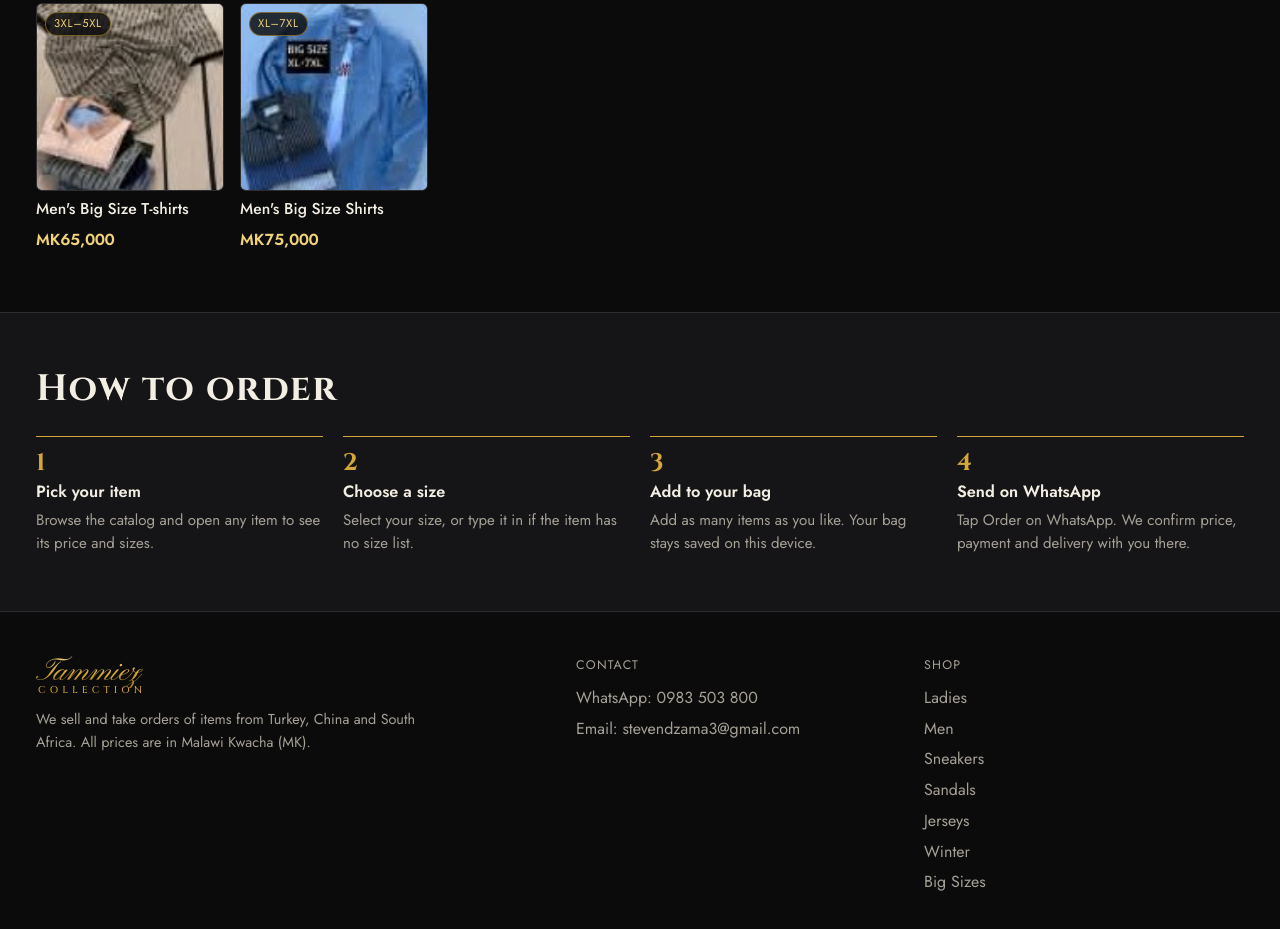
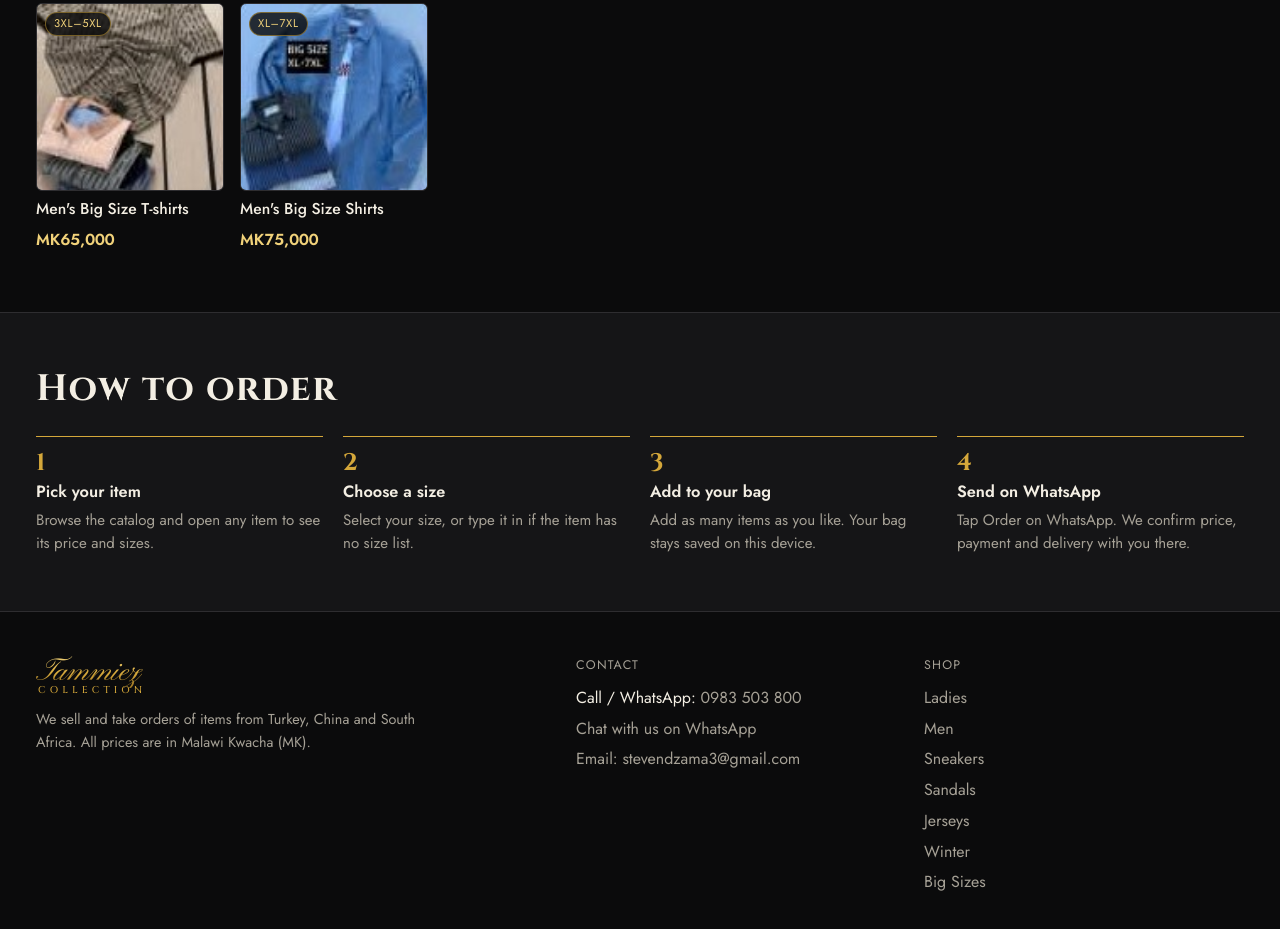
Before and after one commit to Sdzama3/tammiez-site, a plain HTML site: page index.html in a window 1280 px wide. Shown: the part 1776-2705 px from the top of the page. Drawn offline with Linux system fonts and the light colour scheme.

Commit message:
Add files via upload

```diff
--- a/index.html
+++ b/index.html
@@ -264,7 +264,7 @@ dialog::backdrop { background: rgba(0,0,0,.7); }
     </div>
     <div>
       <p class="label">Contact</p>
-      <ul><li id="waFoot"></li><li id="emailFoot"></li></ul>
+      <ul><li id="waFoot"></li><li id="waChat"></li><li id="emailFoot"></li></ul>
     </div>
     <div>
       <p class="label">Shop</p>
@@ -376,12 +376,18 @@ function applySettings() {
     notice.forEach(t => { const s = document.createElement("span"); s.textContent = t; box.appendChild(s); });
   }
   const li = $("#waFoot"); li.textContent = "";
+  const chat = $("#waChat"); chat.textContent = ""; chat.hidden = !WHATSAPP;
   if (WHATSAPP) {
+    li.append("Call / WhatsApp: ");
+    const call = document.createElement("a");
+    call.href = `tel:+${WHATSAPP}`;
+    call.textContent = displayPhone(WHATSAPP);
+    li.appendChild(call);
     const a = document.createElement("a");
     a.href = `https://wa.me/${WHATSAPP}`; a.target = "_blank"; a.rel = "noopener";
-    a.textContent = `WhatsApp: ${displayPhone(WHATSAPP)}`;
-    li.appendChild(a);
-  } else li.textContent = "WhatsApp: number coming soon";
+    a.textContent = "Chat with us on WhatsApp";
+    chat.appendChild(a);
+  } else li.textContent = "Call / WhatsApp: number coming soon";
 
   const email = String(SETTINGS.email || "").trim();
   const em = $("#emailFoot"); em.textContent = "";
```
